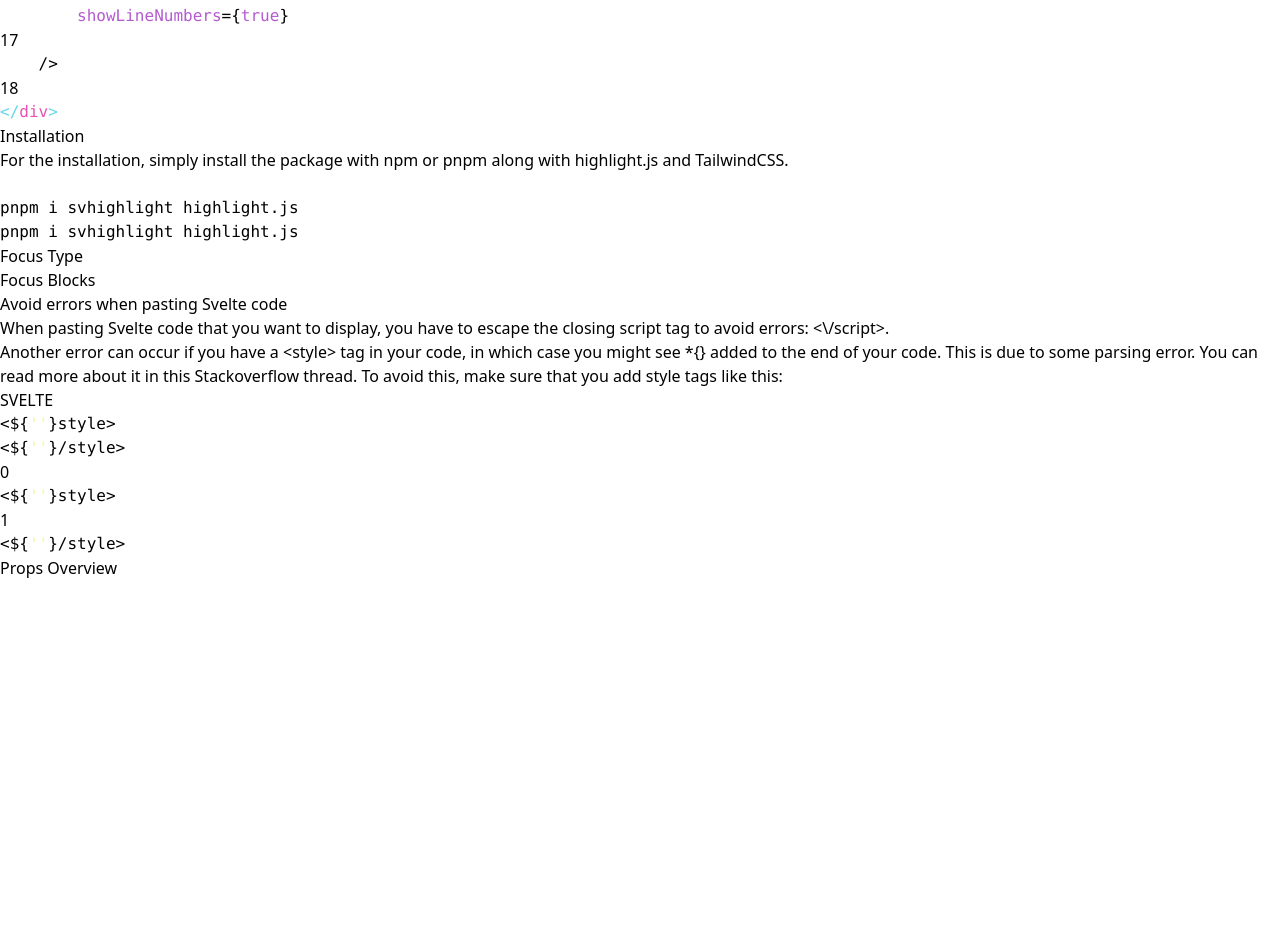
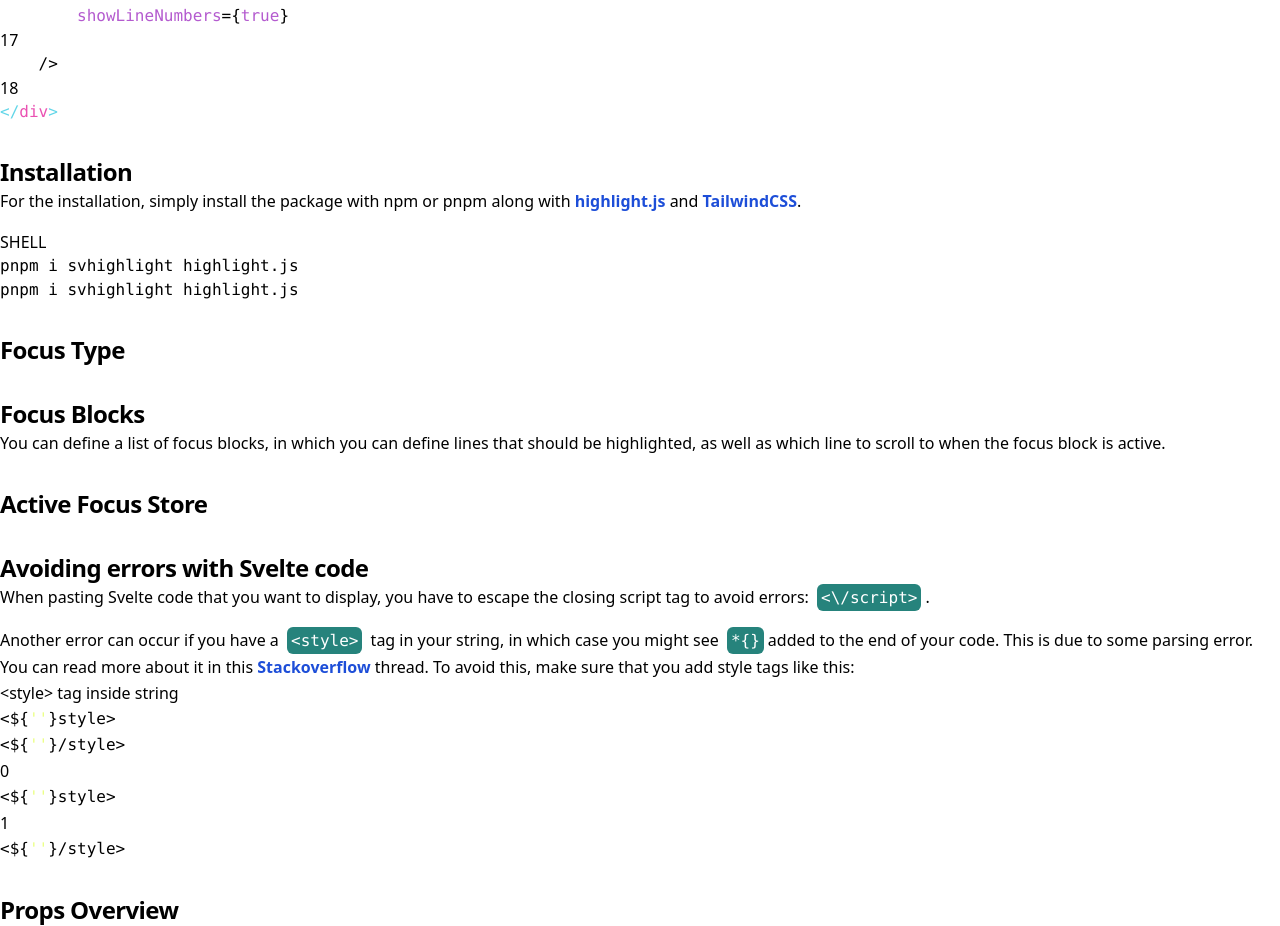
Before and after one commit to bennymi/svhighlight, a SvelteKit app: page / in a window 1280 px wide. Shown: the part 1340-2266 px from the top of the page. Before the commit the page ends 1920 px from the top, so only its background shows below. Built offline with nearby package versions, Linux system fonts and the light colour scheme.

Commit message:
move styling to global css file

```diff
--- a/src/routes/app.css
+++ b/src/routes/app.css
@@ -1,3 +1,23 @@
 @tailwind base;
 @tailwind components;
 @tailwind utilities;
+
+p > code {
+    @apply font-mono bg-teal-700/90 rounded-md p-1 mx-1 text-white;
+}
+
+div > section {
+    @apply w-full mt-8;
+}
+
+section h3 {
+    @apply text-left font-extrabold text-2xl tracking-tight;
+}
+
+p {
+    @apply font-sans leading-relaxed mb-4
+}
+
+p > a {
+    @apply text-blue-700 font-bold hover:underline;
+}
```
Also changed, not shown: src/routes/+page.svelte (+37 -37 lines).
